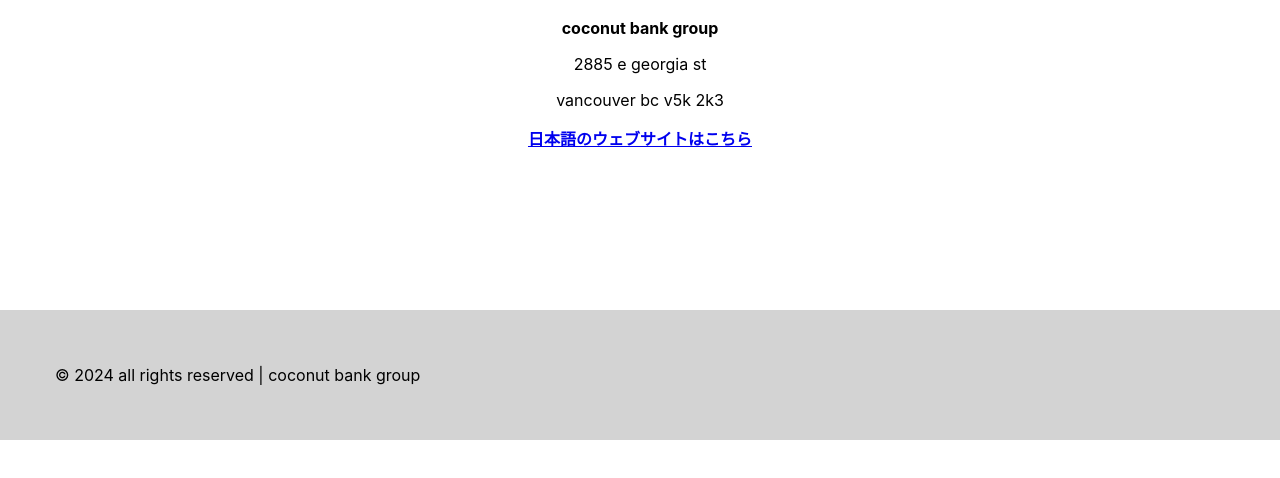
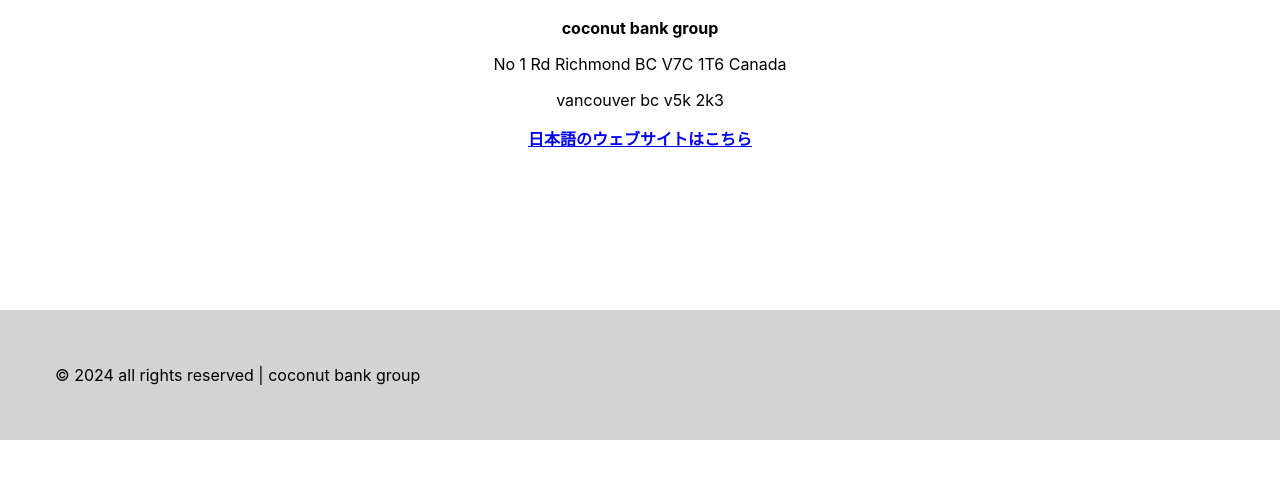
Before and after one commit to nulljosh/reecehaus, a plain HTML site: page index.html in a window 1280 px wide. Shown: the part 162-640 px from the top of the page. Drawn offline with Linux system fonts and the light colour scheme.

Commit message:
Update index.html

```diff
--- a/index.html
+++ b/index.html
@@ -14,7 +14,7 @@
         <div class="wrapper">
             <h1>🥥</h1>
             <strong>coconut bank group</strong>
-            <p>2885 e georgia st</p>
+            <p>No 1 Rd Richmond BC V7C 1T6 Canada</p>
             <p></p>vancouver bc v5k 2k3</p>
             <a href="japan.html"><p>日本語のウェブサイトはこちら</p></a>
             <!--
```
